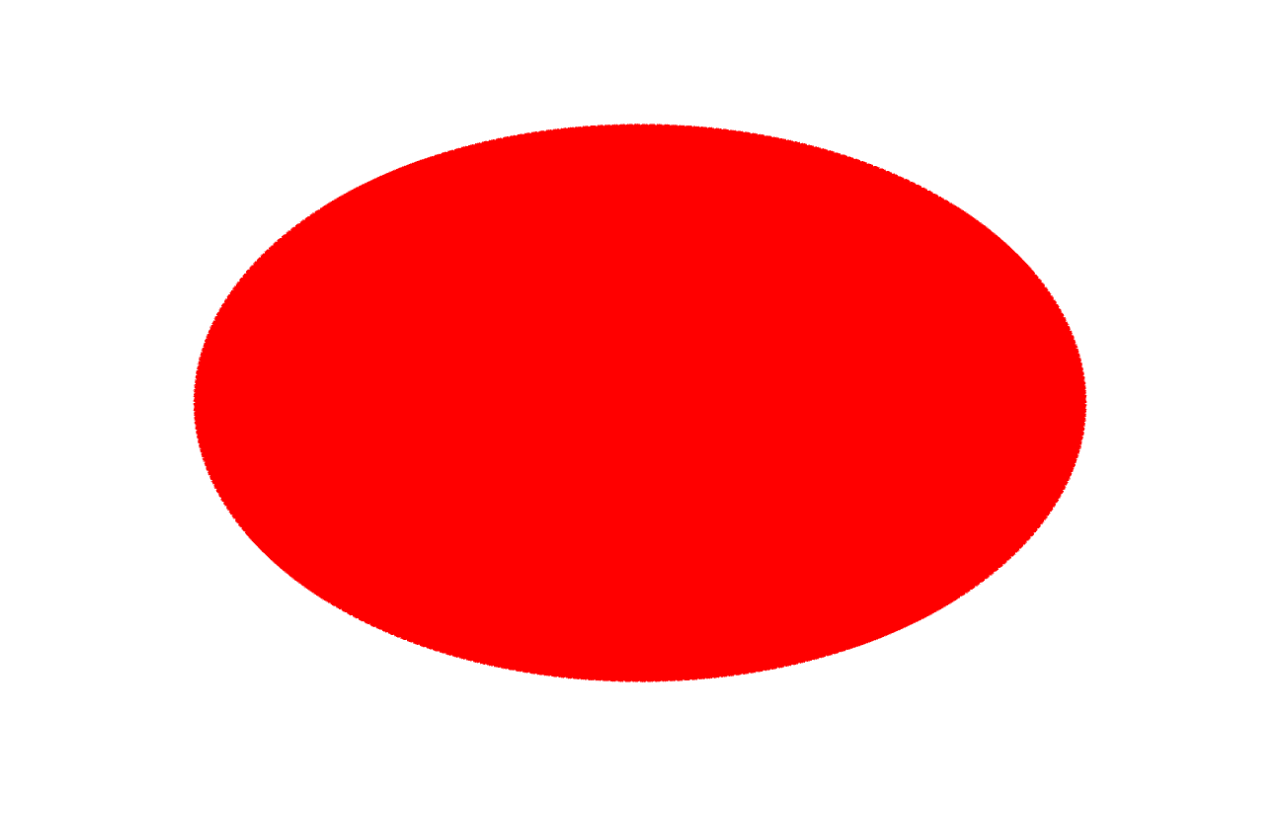
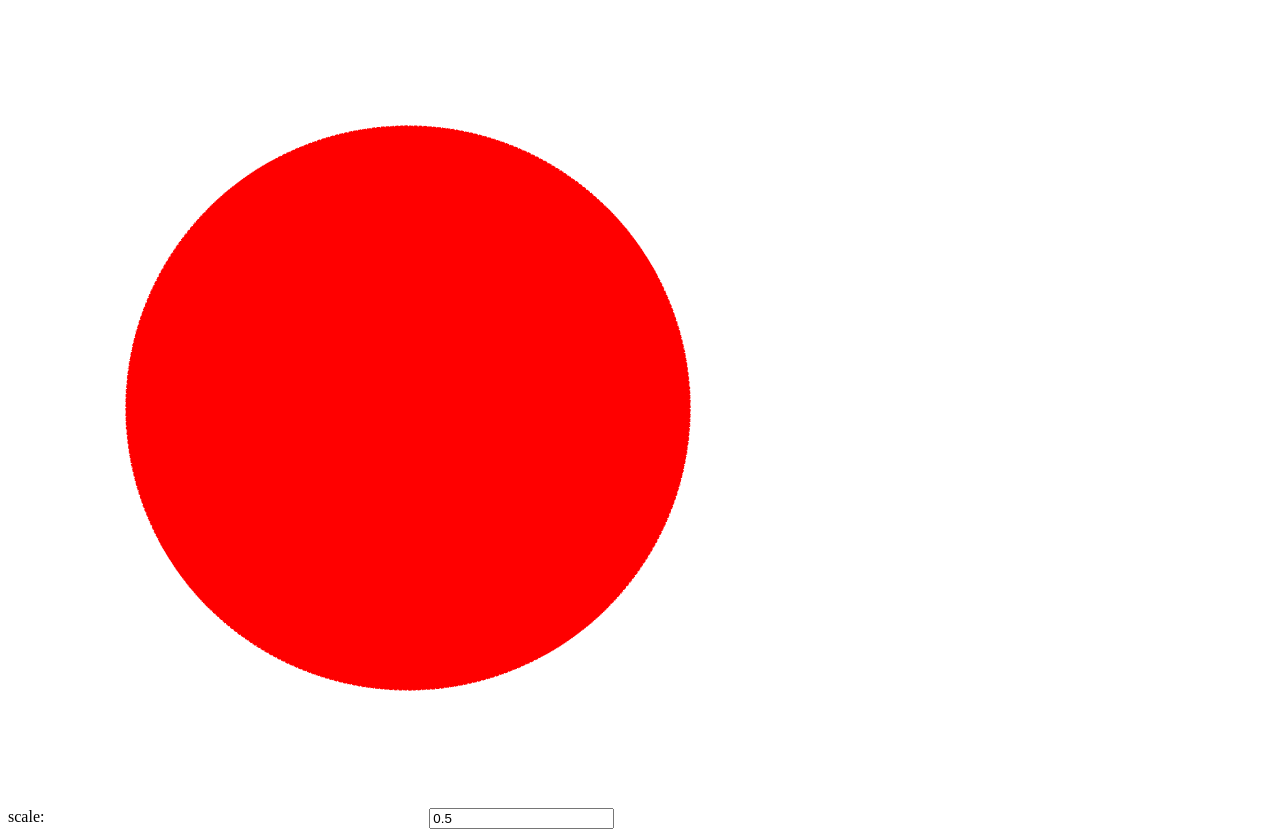
Before and after one commit to tamakiii-sandbox/hello-webgl, a plain HTML site: page index.html in a window 1280 px wide. Before the commit the page ends 806 px from the top, so only its background shows below. Drawn offline with Linux system fonts and the light colour scheme.

Commit message:
add scale input

```diff
--- a/index.html
+++ b/index.html
@@ -30,6 +30,13 @@
 
       const canvas = document.getElementById('canvas');
       const gl = canvas.getContext('webgl');
+
+      let scale = 0.5;
+      const scaleInput = document.getElementById('number');
+      scaleInput.value = 0.5;
+      scaleInput.onchange = (event) => {
+        scale = event.target.value;
+      };
 
       // Create a new shader program
       const vertexShaderSource = `
@@ -102,7 +109,6 @@
 
         // Create a rotation matrix
         const angleInRadians = time * 0.001;
-        const scale = 0.5;
         const s = Math.sin(angleInRadians) * scale;
         const c = Math.cos(angleInRadians) * scale;
         const matrix = [
@@ -128,13 +134,22 @@
   </script>
   <style type="text/css">
     canvas {
-      width: 100%;
+      width: 50rem;
+      height: 50rem;
     }
   </style>
 </head>
 <body>
   <main>
     <canvas id="canvas"></canvas>
+    <div style="display: grid; grid-template-columns: 1fr 2fr;">
+      <span>
+        scale:
+      </span>
+      <div>
+        <input type="number" step="0.1" value="1.0" id="number" />
+      </div>
+    </div>
   </main>
 </body>
 </html>
```
